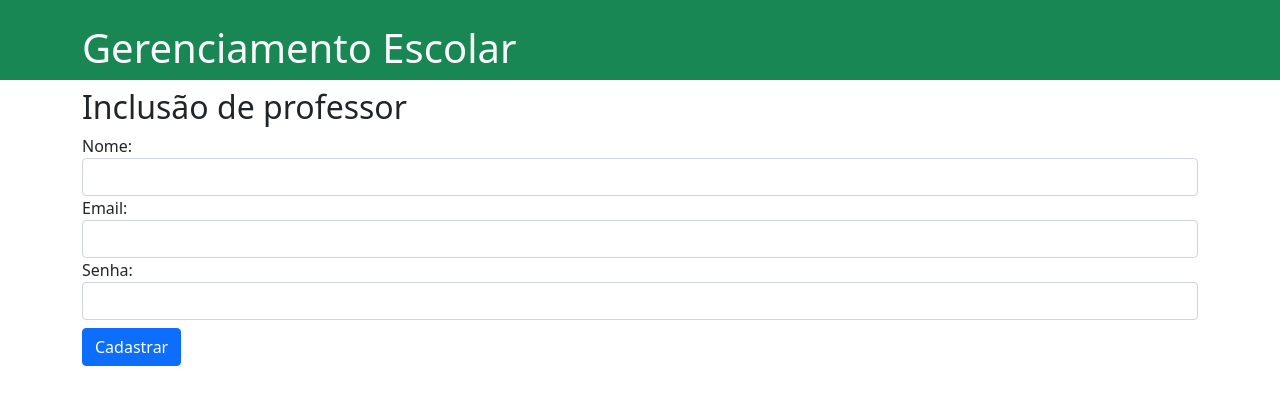
After one commit to Sharkovisky/gerenciamento-escolar, a Flask app: page /professores/inserir in a window 1280 px wide. The commit adds this page. Shown: the top 405 px of the page. Run offline with Flask 2, Linux system fonts and the light colour scheme; parts of the project's set-up code (start-up, migrations or seed data) failed here and were passed over; some libraries are stand-ins or nearby versions.

Commit message:
Inserir e alterar

```diff
--- a/app/controllers/professor.py
+++ b/app/controllers/professor.py
@@ -1,9 +1,11 @@
 from app import app, db
-from flask import render_template, redirect, url_for
+from flask import render_template, redirect, url_for, request
 from app.models.tables import Professor
+import bcrypt
 
 @app.route('/professores')
 def listar_professores():
+    mensagem = request.args.get('msg')
     lista = Professor.query.all()
     return render_template("professor_listar.html", lista=lista)
 
@@ -13,4 +15,39 @@ def deletar_professor(professor_id):
     professor = Professor.query.filter_by(id=professor_id).first()
     db.session.delete(professor)
     db.session.commit()
-    return redirect(url_for('listar_professores', msg="deletar"))
+    return redirect(url_for('listar_professores', msg='deletar'))
+
+@app.route('/professores/alterar/<professor_id>', methods=['GET', 'POST'])
+def alterar_professor(professor_id):
+    if request.method == 'GET':
+        professor = Professor.query.filter_by(id=professor_id).first()
+        return render_template("professor_formulario.html", professor=professor, tipo='alterar')
+    elif request.method == 'POST':
+        nome = request.form['nome']
+        email = request.form['email']
+
+        professor = Professor.query.filter_by(id=professor_id).first()
+        professor.nome = nome
+        professor.email = email
+
+        db.session.add(professor)
+        db.session.commit()
+
+        return redirect(url_for('listar_professores', msg='alterar'))
+
+@app.route('/professores/inserir', methods=['GET', 'POST'])
+def inserir_professor():
+
+    if request.method == 'GET':
+        return render_template('professor_formulario.html', tipo='inserir')
+    elif request.method == 'POST':
+        nome = request.form['nome']
+        email = request.form['email']
+
+        senha_plana = request.form['senha']
+        senha_encriptada = bcrypt.hashpw(senha_plana.encode('utf-8'), bcrypt.gensalt())
+
+        p1 = Professor(nome=nome, email=email, senha=senha_encriptada)
+        db.session.add(p1)
+        db.session.commit()
+        return redirect(url_for('listar_professores', msg='inserir'))
--- /dev/null
+++ b/app/templates/professor_formulario.html
@@ -0,0 +1,32 @@
+{% extends "base.html"%}
+{% block conteudo %}
+
+{% if tipo=='alterar'%}
+<h2>Alteração de professor</h2>
+{% else %}
+<h2>Inclusão de professor</h2>
+{% endif %}
+
+{% if tipo=='alterar'%}
+<form action="/professores/alterar/{{ professor.id }}" method="POST">
+{% else %}
+<form action="/professores/inserir" method="POST">
+{% endif %}
+
+        <div class="form-group">
+            <label for="nome">Nome:</label>
+            <input type="text" id="nome" name="nome" class="form-control" value="{{ professor.nome if professor}}">
+        </div>
+        <div class="form-group">
+            <label for="email">Email:</label>
+            <input type="email" id="email" name="email" class="form-control" value="{{ professor.email if professor}}">
+        </div>
+        {% if tipo == 'inserir' %}
+        <div class="form-group">
+            <label for="senha">Senha:</label>
+            <input type="password" id="senha" name="senha" class="form-control" value="{{ professor.senha if professor}}">
+        </div>
+        {% endif %}
+        <input type="submit" class="btn btn-primary mt-2" value="{{'Cadastrar' if tipo == 'inserir' else 'Alterar'}}">
+    </form>
+{% endblock %}
--- a/seeds.py
+++ b/seeds.py
@@ -6,7 +6,7 @@ import bcrypt
 #Criando professores
 senha_plana = 'Suporte99'
 senha_encriptada = bcrypt.hashpw(senha_plana.encode('utf-8'), bcrypt.gensalt())
-p1 = Professor(nome='Marco Antônio', email='marco.andrade@ifro.edu.br', senha=senha_encriptada)
+p1 = Professor(nome='Marco Antônio 2', email='marco.andrade2@ifro.edu.br', senha=senha_encriptada)
 db.session.add(p1)
 db.session.commit()
 
@@ -18,6 +18,6 @@ db.session.commit()
 #Criando aluno
 senha_plana = 'alunorazao'
 senha_encriptada = bcrypt.hashpw(senha_plana.encode('utf-8'), bcrypt.gensalt())
-a1 = Aluno(nome='Nelson', email='nelson.tremea@gmail.com', senha=senha_encriptada)
+a1 = Aluno(nome='Nelson2', email='nelson.tremea2@gmail.com', senha=senha_encriptada)
 db.session.add(a1)
 db.session.commit()
```
Also changed, not shown: app/templates/professor_listar.html (+30 -3 lines).
